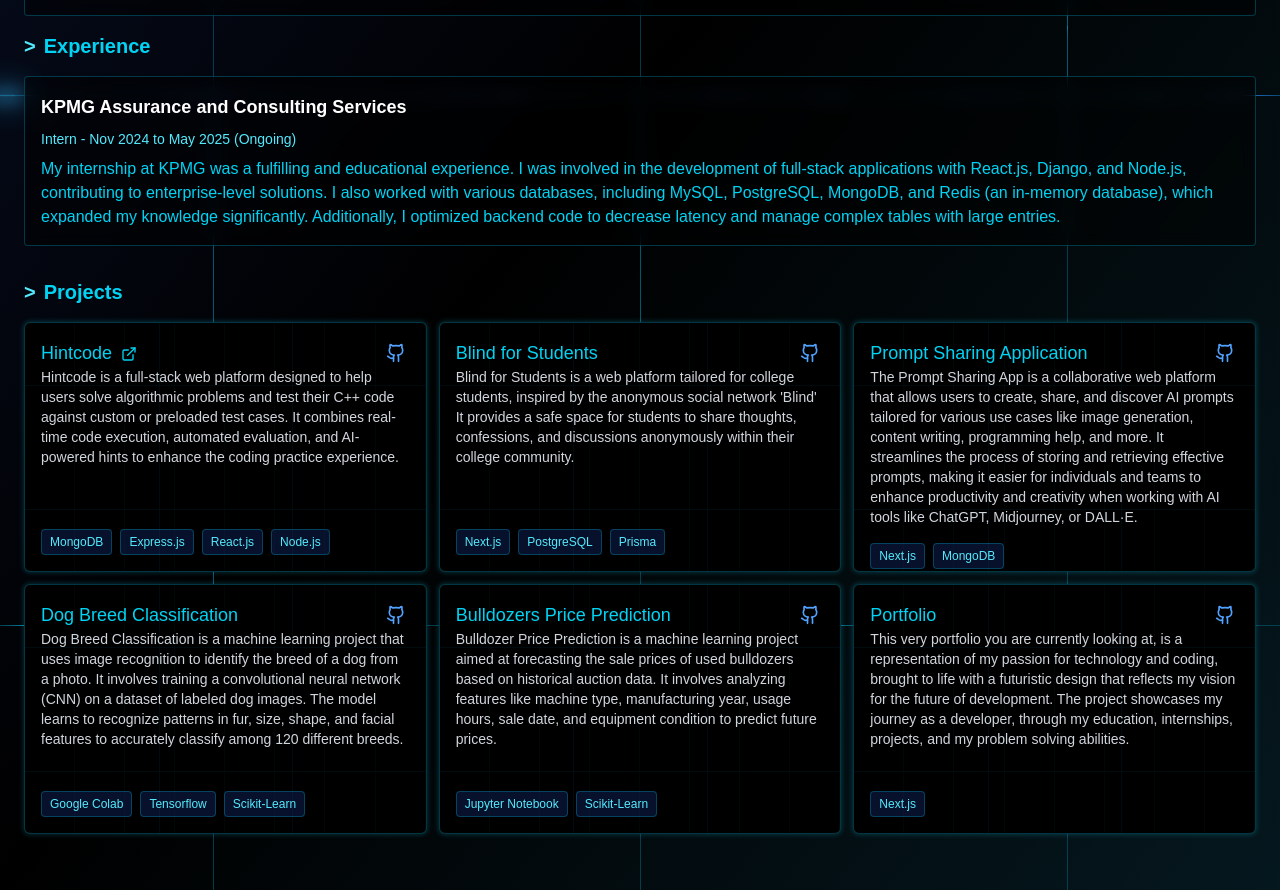
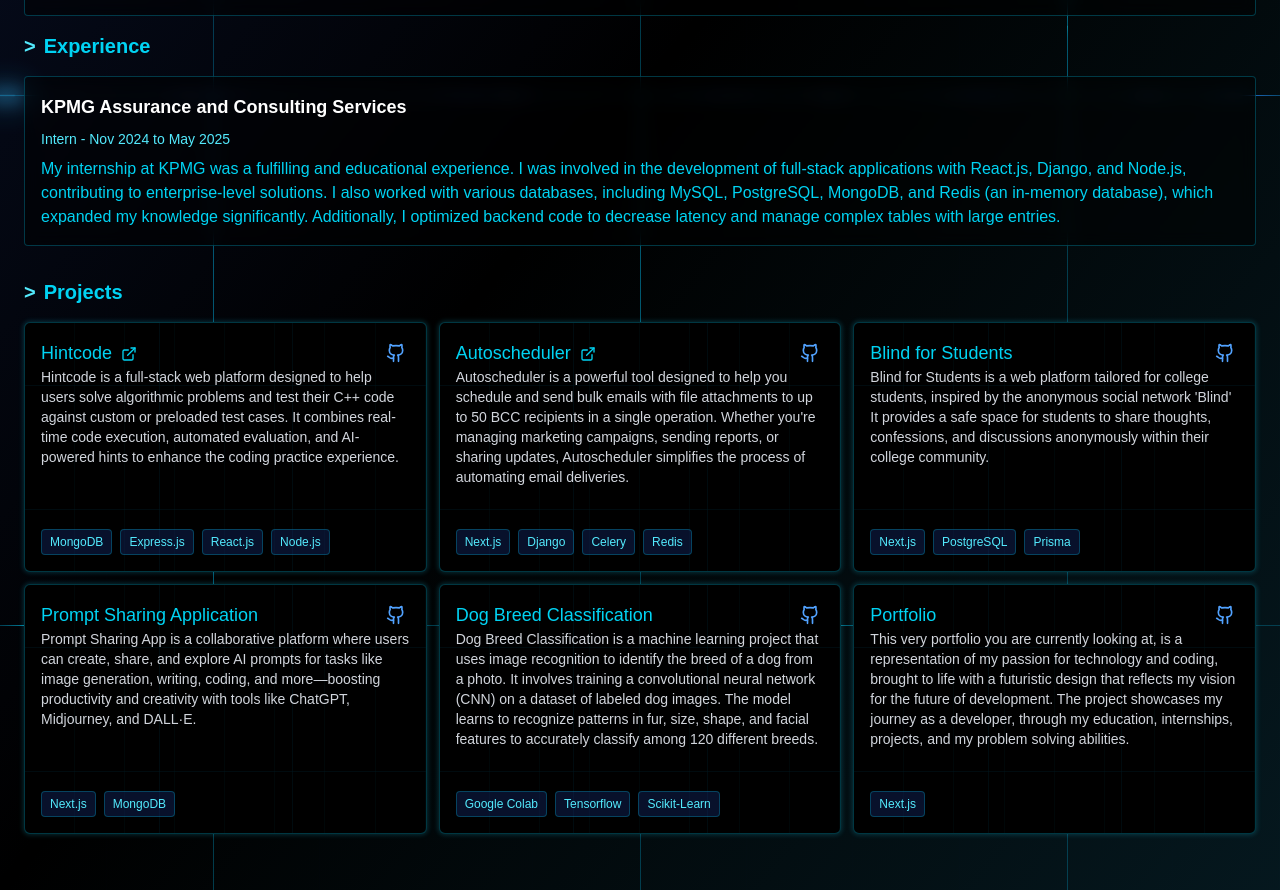
Before and after one commit to Prabhu231/Portfolio, a Next.js app: page / in a window 1280 px wide. Shown: the part 700-1590 px from the top of the page. Built offline with nearby package versions, Linux system fonts and the light colour scheme.

Commit message:
update projects

```diff
--- a/src/components/index.js
+++ b/src/components/index.js
@@ -19,7 +19,7 @@
         mobile: "+91 9611689994",
         github: "https://github.com/Prabhu231",
         linkedin: "https://www.linkedin.com/in/prabhupatil1/",
-        resume: "https://drive.google.com/drive/folders/1cJA38MEHR3JZ35mFucr1XVq3nkXJA7DL?usp=sharing"
+        resume: "https://drive.google.com/file/d/1ns1kJhoxRTjXIRxAy9zunXiVIGLzoQC1/view"
     }
 
     useEffect(() => {
@@ -153,7 +153,7 @@
                         <h3 className="text-lg font-semibold text-white mb-2">
                             KPMG Assurance and Consulting Services
                         </h3>
-                        <p className="text-cyan-300 text-sm mb-2">Intern - Nov 2024 to May 2025 (Ongoing)</p>
+                        <p className="text-cyan-300 text-sm mb-2">Intern - Nov 2024 to May 2025 </p>
                         My internship at KPMG was a fulfilling and educational experience. I was involved in the development of full-stack applications with React.js, Django, and Node.js, contributing to enterprise-level solutions. I also worked with various databases, including MySQL, PostgreSQL, MongoDB, and Redis (an in-memory database), which expanded my knowledge significantly. Additionally, I optimized backend code to decrease latency and manage complex tables with large entries.
                     </div>
                 </div>
@@ -174,7 +174,13 @@
                             deployedUrl="https://hintcode.in"
 
                         />
-
+                        <Card
+                        title="Autoscheduler"
+                        description="Autoscheduler is a powerful tool designed to help you schedule and send bulk emails with file attachments to up to 50 BCC recipients in a single operation. Whether you're managing marketing campaigns, sending reports, or sharing updates, Autoscheduler simplifies the process of automating email deliveries."
+                        tags={["Next.js", "Django","Celery", "Redis"]}
+                        githubUrl="https://github.com/Prabhu231/Autoscheduler-Frontend"
+                        deployedUrl="https://autoscheduler.in"
+                        />
                         <Card
                             title="Blind for Students"
                             description="Blind for Students is a web platform tailored for college students, inspired by the anonymous social network 'Blind' It provides a safe space for students to share thoughts, confessions, and discussions anonymously within their college community."
@@ -184,7 +190,7 @@
                         />
                         <Card
                             title="Prompt Sharing Application"
-                            description="The Prompt Sharing App is a collaborative web platform that allows users to create, share, and discover AI prompts tailored for various use cases like image generation, content writing, programming help, and more. It streamlines the process of storing and retrieving effective prompts, making it easier for individuals and teams to enhance productivity and creativity when working with AI tools like ChatGPT, Midjourney, or DALL·E."
+                            description="Prompt Sharing App is a collaborative platform where users can create, share, and explore AI prompts for tasks like image generation, writing, coding, and more—boosting productivity and creativity with tools like ChatGPT, Midjourney, and DALL·E."
                             tags={["Next.js", "MongoDB"]}
                             githubUrl="https://github.com/Prabhu231/Prompt-Sharing-Application"
 
@@ -194,13 +200,6 @@
                             description="Dog Breed Classification is a machine learning project that uses image recognition to identify the breed of a dog from a photo. It involves training a convolutional neural network (CNN) on a dataset of labeled dog images. The model learns to recognize patterns in fur, size, shape, and facial features to accurately classify among 120 different breeds."
                             tags={["Google Colab", "Tensorflow", "Scikit-Learn"]}
                             githubUrl="https://github.com/Prabhu231/Dog-Breed-Identification"
-
-                        />
-                        <Card
-                            title="Bulldozers Price Prediction"
-                            description="Bulldozer Price Prediction is a machine learning project aimed at forecasting the sale prices of used bulldozers based on historical auction data. It involves analyzing features like machine type, manufacturing year, usage hours, sale date, and equipment condition to predict future prices."
-                            tags={["Jupyter Notebook", "Scikit-Learn"]}
-                            githubUrl="https://github.com/Prabhu231/Bulldozers-Price-Prediction"
 
                         />
                         <Card
```
